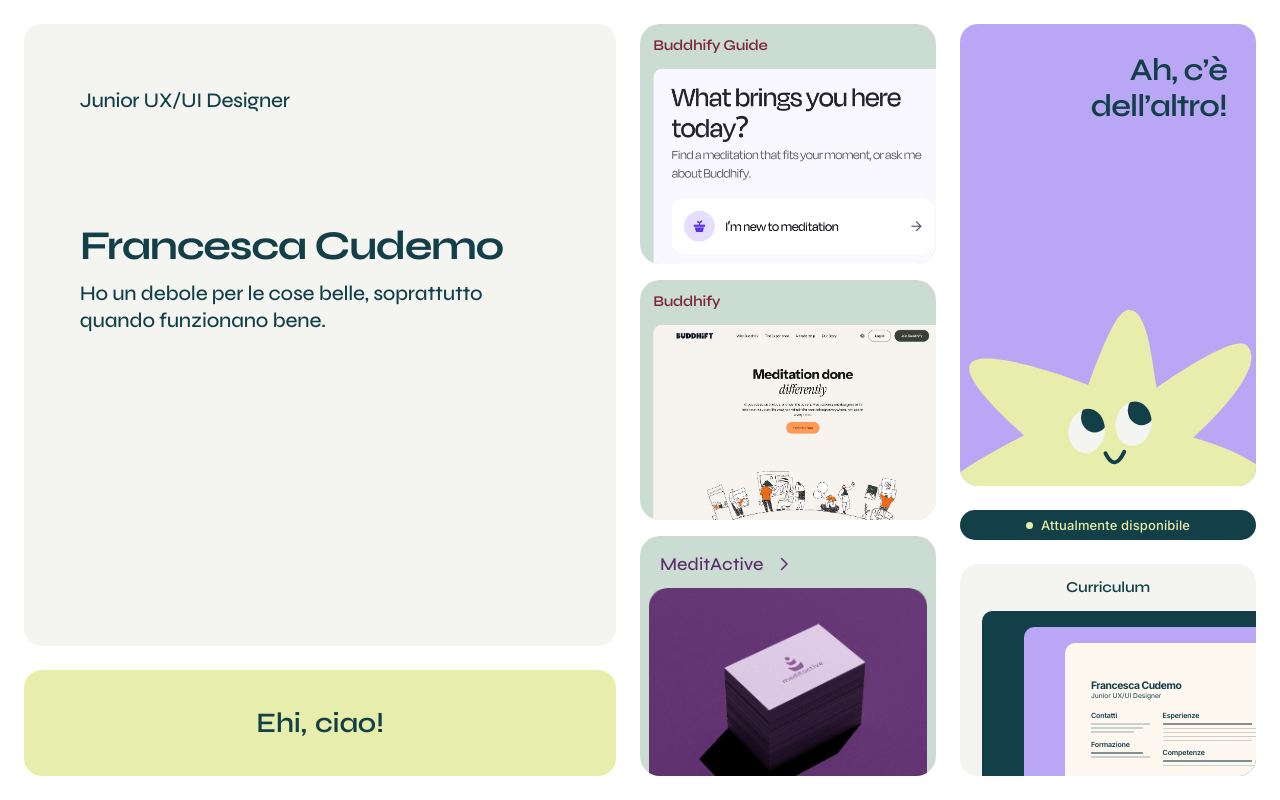
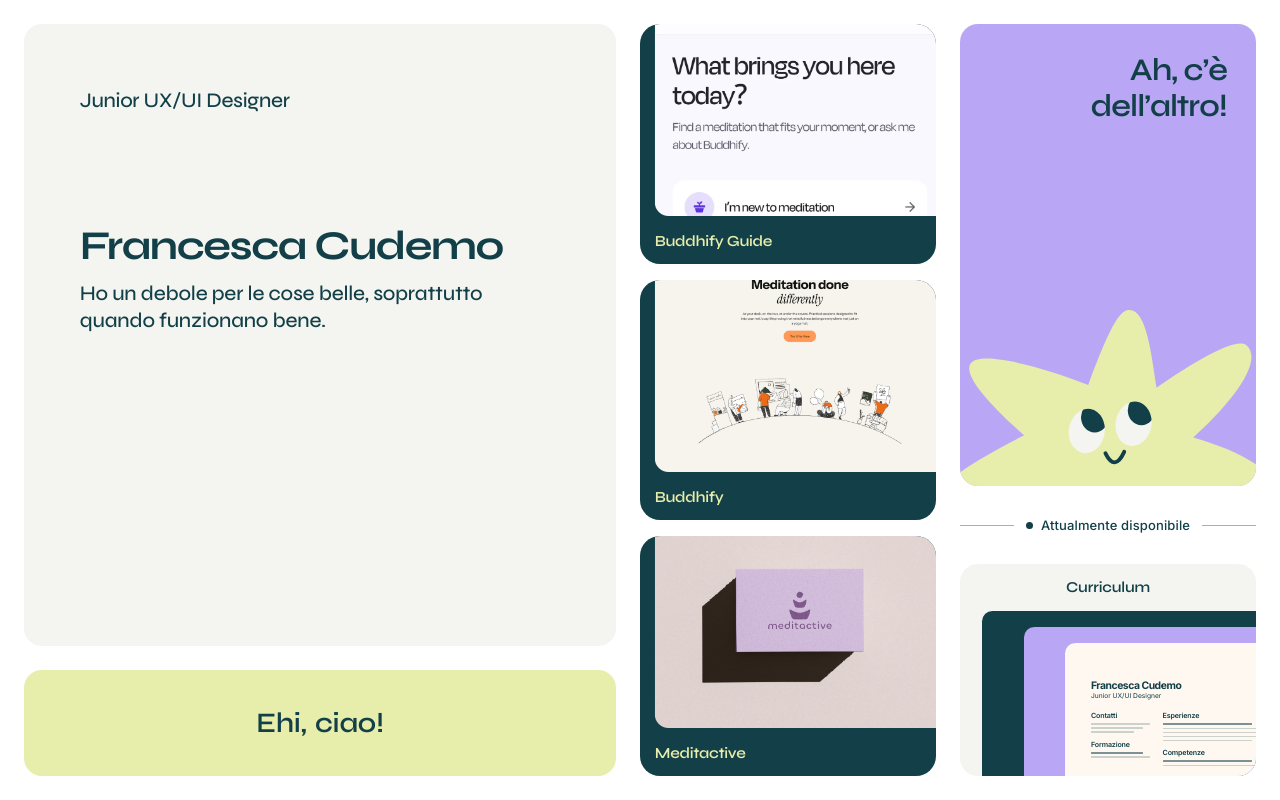
Before and after one commit to francescacudemo-tech/portfolio-html-css, a website: page index.html in a window 1280 px wide. Drawn offline with nearby package versions, Linux system fonts and the light colour scheme.

Commit message:
Case study con effetto Offset e nuove cover, indicatore di disponibilità editoriale
Co-Authored-By: Claude Opus 5.5 <noreply@anthropic.com>

```diff
--- a/index.html
+++ b/index.html
@@ -29,7 +29,7 @@
 
   <!-- Bootstrap 5 (solo CSS) + stili del sito compilati da Sass -->
   <link href="https://cdn.jsdelivr.net/npm/bootstrap@5.3.3/dist/css/bootstrap.min.css" rel="stylesheet">
-  <link href="css/main.css?v=36" rel="stylesheet">
+  <link href="css/main.css?v=39" rel="stylesheet">
 </head>
 <body class="home">
 
@@ -85,38 +85,35 @@
       </nav>
     </div>
 
-    <!-- Colonna 2: i tre case study.
-         MeditActive: copertina che scivola giù e rivela il titolo (scss/_case-cover.scss) -->
+    <!-- Colonna 2: i tre case study -->
     <div class="home-col home-col--projects">
-      <!-- BUDDHIFY GUIDE e BUDDHIFY: animazione "Offset Reveal"
+      <!-- CASE STUDY: animazione "Offset", uguale per le tre card
            (stili in scss/_offset-card.scss, solo CSS) -->
-      <article class="card-box card-2-1 offset offset--guide">
+      <article class="card-box card-2-1 offset">
         <a class="offset__link" href="case-studies/buddhify-guide.html">
           <span class="offset__art">
-            <img src="assets/img/progetti/buddhify-guide-offset.png" width="1170" height="1257" alt="">
+            <img src="assets/img/progetti/buddhify-guide-offset.webp" width="916" height="1983" alt="">
           </span>
           <h2 class="offset__title">Buddhify Guide</h2>
         </a>
       </article>
 
-      <article class="card-box card-2-2 offset offset--web">
+      <article class="card-box card-2-2 offset">
         <a class="offset__link" href="https://francesca-cudemo.framer.website/case-studies/buddhify-redesign" target="_blank" rel="noopener">
           <span class="offset__art">
-            <img src="assets/img/progetti/buddhify-cover.png" width="1005" height="969" loading="lazy" alt="">
+            <img src="assets/img/progetti/buddhify-offset.webp" width="2000" height="1928" loading="lazy" alt="">
           </span>
           <h2 class="offset__title">Buddhify</h2>
         </a>
       </article>
 
-      <article class="card-box card-2-3 case-cover case-cover--meditactive">
-        <h2 class="case-cover__title">
-          <a class="case-cover__link stretched-link" href="https://francesca-cudemo.framer.website/case-studies/meditactive" target="_blank" rel="noopener">MeditActive</a>
-          <svg class="case-cover__chevron" viewBox="0 0 20 20" width="20" height="20" aria-hidden="true" focusable="false">
-            <path d="M7.5 4.5 13 10l-5.5 5.5" fill="none" stroke="currentColor" stroke-width="1.5" stroke-linecap="round" stroke-linejoin="round"/>
-          </svg>
-        </h2>
-        <img class="case-cover__image" src="assets/img/progetti/meditactive-cover.webp" width="2000" height="1500" loading="lazy"
-             alt="Una pila di biglietti da visita lilla con il logo MeditActive">
+      <article class="card-box card-2-3 offset">
+        <a class="offset__link" href="https://francesca-cudemo.framer.website/case-studies/meditactive" target="_blank" rel="noopener">
+          <span class="offset__art offset__art--center">
+            <img src="assets/img/progetti/meditactive-offset.webp" width="2000" height="1500" loading="lazy" alt="">
+          </span>
+          <h2 class="offset__title">Meditactive</h2>
+        </a>
       </article>
     </div>
 
--- a/scss/_case-cover.scss
+++ /dev/null
@@ -1,182 +0,0 @@
-// ============================================================
-// Case study con copertina che scivola (Buddhify Guide, Buddhify, MeditActive)
-//
-// Due livelli nello stesso contenitore:
-//  1. sotto: fondo viola scuro con titolo e chevron
-//  2. sopra: la copertina (mockup Figma), che a riposo copre tutta la card
-//
-// All'hover (o al focus da tastiera) la copertina scende di 52px e si
-// riduce al 94% partendo dal centro del bordo superiore: scivola dentro
-// il contenitore come una cartolina in una busta e scopre il titolo.
-// Senza hover (touch) o con movimento ridotto, il titolo resta visibile.
-// Nessun JavaScript: solo transform e transition.
-// ============================================================
-@use 'variables' as *;
-
-// Colore del livello sotto, uno per progetto (dalle rispettive identità)
-// e colore di titolo e chevron
-$cover-bg-meditactive: #cbddd2;    // MeditActive: fondo case study
-$cover-ink-meditactive: #5a2e6b;
-
-// Misure del progetto
-$cover-radius: 20px;
-$cover-pad-top: 16px;
-$cover-pad-x: 20px;
-$cover-line: 24px;                                  // line-height del titolo
-$cover-gap: 12px;                                   // tra titolo e copertina
-$cover-shift: $cover-pad-top + $cover-line + $cover-gap; // = 52px
-$cover-scale: 0.94;
-$cover-duration: 450ms;
-$cover-ease: cubic-bezier(0.22, 1, 0.36, 1);
-
-// Stato "aperto": copertina abbassata e ridotta, fondo colorato visibile
-@mixin cover-open {
-  background-color: var(--cover-bg);
-  transition-delay: 0s;             // il fondo compare subito
-
-  .case-cover__image {
-    transform: translateY($cover-shift) scale($cover-scale);
-  }
-
-  .case-cover__chevron {
-    transform: translateX(2px);
-  }
-}
-
-.case-cover {
-  position: relative;
-  overflow: hidden;                 // nasconde la parte di copertina che esce in basso
-  border-radius: $cover-radius;
-  isolation: isolate;               // overflow + radius affidabili anche durante il transform
-
-  // A riposo il fondo colorato non c'è: così lungo la curva degli angoli
-  // non affiora nemmeno un filo di colore sotto la copertina.
-  // Quando la card si chiude, il fondo sparisce solo dopo che la
-  // copertina è tornata su (stessa durata dell'animazione).
-  background-color: transparent;
-  transition: background-color 0s $cover-duration;
-
-  // Sotto 810px le card si impilano: proporzione compatta (335 × 200)
-  @media (max-width: $bp-home - 1px) {
-    height: auto;
-    aspect-ratio: 335 / 200;
-  }
-
-  // ---------- Livello sotto: titolo + chevron ----------
-  // Resta nel flusso (non posizionato): così il link "stretched"
-  // si estende all'intera card e non solo alla riga del titolo
-  &__title {
-    display: flex;
-    align-items: center;
-    gap: 8px;
-    margin: 0;
-    padding: $cover-pad-top $cover-pad-x 0;
-    font-family: $font-display;
-    font-size: 18px;
-    font-weight: 500;
-    line-height: $cover-line;
-    letter-spacing: 0;
-    white-space: nowrap;            // il titolo resta su una riga (la discesa è di 52px)
-    color: var(--cover-ink);
-
-    // Colonne strette (810–1023px, card larga circa 180–240px):
-    // testo e margini un po' più piccoli perché titolo e chevron stiano su una riga.
-    // L'altezza della riga resta 24px, quindi la discesa resta 52px.
-    @media (min-width: $bp-home) and (max-width: 1023px) {
-      padding-left: 16px;
-      padding-right: 16px;
-      font-size: 16px;
-    }
-  }
-
-  &__link {
-    color: inherit;
-    text-decoration: none;
-
-    &:hover {
-      color: inherit;
-    }
-
-    // L'area cliccabile (stretched-link) sta sopra la copertina
-    &::after {
-      z-index: 2;
-    }
-
-    // Il focus è disegnato sulla card intera (vedi :focus-within sotto)
-    &:focus-visible {
-      outline: none;
-    }
-  }
-
-  &__chevron {
-    flex: none;
-    width: 20px;
-    height: 20px;
-    color: var(--cover-ink);
-    transition: transform $cover-duration $cover-ease;
-    transition-delay: 60ms;         // arriva un istante dopo la copertina
-  }
-
-  // ---------- Livello sopra: copertina ----------
-  &__image {
-    position: absolute;
-    inset: 0;
-    z-index: 1;
-    width: 100%;
-    height: 100%;
-    max-width: none;
-    margin: 0;
-    padding: 0;
-    object-fit: cover;              // riempie la card senza deformarsi
-    border-radius: $cover-radius;   // uguale al contenitore
-    transform: translateY(0) scale(1); // a riposo: copertina al 100%
-    transform-origin: 50% 0;        // centro del bordo superiore
-    transition: transform $cover-duration $cover-ease;
-    will-change: transform;
-  }
-
-  // ---------- Interazione ----------
-  // Mouse: la copertina scivola solo al passaggio
-  @media (hover: hover) and (pointer: fine) {
-    &:hover {
-      @include cover-open;
-    }
-  }
-
-  // Tastiera: stesso movimento + anello di focus sulla card intera
-  &:focus-within {
-    @include cover-open;
-    outline: 2px solid var(--cover-focus, var(--cover-bg));
-    outline-offset: 3px;
-  }
-
-  // Touch e dispositivi senza hover: titolo e chevron sempre visibili
-  @media (hover: none), (pointer: coarse) {
-    @include cover-open;
-  }
-
-  // Movimento ridotto: nessuna animazione, titolo sempre visibile
-  @media (prefers-reduced-motion: reduce) {
-    @include cover-open;
-
-    .case-cover__image,
-    .case-cover__chevron {
-      transition: none;
-    }
-  }
-}
-
-// ---------- Varianti per progetto ----------
-// Sfondo chiaro: l'anello di focus usa il colore del titolo (contrasto ≥ 3:1)
-.case-cover--meditactive {
-  --cover-bg: #{$cover-bg-meditactive};
-  --cover-ink: #{$cover-ink-meditactive};
-  --cover-focus: #{$cover-ink-meditactive};
-}
-
-// Tema scuro: l'anello di focus deve staccarsi dal fondo scuro
-@media (prefers-color-scheme: dark) {
-  .case-cover:focus-within {
-    outline-color: $id-periwinkle;
-  }
-}
--- a/scss/_offset-card.scss
+++ b/scss/_offset-card.scss
@@ -1,37 +1,42 @@
 // ============================================================
-// Case study Buddhify Guide e Buddhify: "Offset Reveal"
-// (riferimento: offset-reveal-24-54-prototipo.html)
+// Card dei case study (Buddhify Guide, Buddhify, Meditactive):
+// effetto "Offset", identico per le tre card e per i due temi.
 //
-// Immersive crop: il visual parte a 24px dall'alto e da sinistra
-// ed esce dalla card a destra e in basso (ritaglio intenzionale).
-// All'hover / focus da tastiera (500ms, stesso easing del prototipo):
-//  - il visual scende di 30px e va a sinistra di 8px, senza scala
-//    (posizione finale: 54px dall'alto, 16px da sinistra)
-//  - il titolo compare in alto a sinistra (16px), +120ms
+// Default: la cover occupa tutta la card (full-bleed, object-fit:
+// cover, nessuna cornice né padding); nessun titolo visibile.
+// All'hover / focus da tastiera (650ms):
+//  - la cover si sposta in diagonale in alto a destra
+//    (translate(4%, -19%) scale(0.98)), resta ritagliata nella card
+//    e arrotonda l'angolo in basso a sinistra
+//  - sotto si scopre il fondo Petrol Ink; il titolo è Matcha
+//  - il nome del progetto sale dal basso e compare (+90ms)
 // Al mouse out tutto torna fluido nella posizione iniziale.
-//
-// Misure in cqw riferite alla card di riferimento da 356px:
-// 24px = 6.741573cqw, 30px = 8.426966cqw, 8px = 2.247191cqw,
-// 16px = 4.494382cqw, 18px = 5.05618cqw.
-// Touch: stato aperto fisso (titolo visibile, nessuna sovrapposizione).
+// Touch: stato aperto fisso, così il titolo resta leggibile.
 // Movimento ridotto: stessi stati, senza transizioni.
 // ============================================================
 @use 'variables' as *;
 
-$offset-ink: #7b263b;            // Dark cherry
-$offset-ink-dark: #e7edaa;       // matcha, per il focus su tema scuro
 $offset-ease: cubic-bezier(0.22, 1, 0.36, 1);
-$offset-radius: 20px;            // come le altre card dei case study
+$offset-duration: 650ms;
+$offset-title-delay: 90ms;
+$offset-radius: 20px;            // angolo esterno delle card (invariato)
+$offset-corner: 14px;            // angolo in basso a sinistra della cover all'hover
 
 @mixin offset-open {
+  .offset__link {
+    background-color: var(--petrol-ink);
+    transition-delay: 0s;            // il fondo compare subito
+  }
+
   .offset__art {
-    transform: translate(-2.247191cqw, 8.426966cqw);
+    border-bottom-left-radius: $offset-corner;
+    transform: translate(4%, -19%) scale(0.98);
   }
 
   .offset__title {
     opacity: 1;
     transform: none;
-    transition-delay: 120ms;
+    transition-delay: $offset-title-delay;
   }
 }
 
@@ -50,82 +55,82 @@ $offset-radius: 20px;            // come le altre card dei case study
     position: absolute;
     inset: 0;
     display: block;
-    overflow: hidden;
+    overflow: hidden;                // la cover resta ritagliata nella card
     isolation: isolate;
-    container-type: inline-size;
+    container-type: size;            // cqw e cqh riferiti alla card
     border-radius: inherit;
-    color: $offset-ink;
+    // A riposo niente fondo: lungo la curva degli angoli non affiora
+    // un filo di Petrol Ink sotto la cover. In chiusura sparisce solo
+    // dopo che la cover è tornata al suo posto.
+    background-color: transparent;
+    transition: background-color 0s $offset-duration;
+    color: var(--matcha);
     text-decoration: none;
     -webkit-tap-highlight-color: transparent;
 
     &:hover {
-      color: $offset-ink;
+      color: var(--matcha);
     }
 
     &:focus-visible {
-      outline: 2px solid $offset-ink;   // contrasto ≥ 3:1 sul fondo bianco
+      outline: 2px solid var(--petrol-ink);
       outline-offset: 4px;
 
       @media (prefers-color-scheme: dark) {
-        outline-color: $offset-ink-dark;
+        outline-color: var(--matcha);  // su fondo scuro serve un colore chiaro
       }
     }
   }
 
-  // ---------- Visual ----------
+  // ---------- Cover ----------
   &__art {
     position: absolute;
-    top: 6.741573cqw;
-    left: 6.741573cqw;
+    inset: 0;
     display: block;
-    width: 101.123596cqw;            // più largo della card: ritaglio a destra
     overflow: hidden;
-    border-radius: 2.808989cqw 0 0 0;
+    border-radius: 0;
     pointer-events: none;
-    transition: transform 500ms $offset-ease;
+    transition:
+      transform $offset-duration $offset-ease,
+      border-radius $offset-duration $offset-ease;
 
     img {
       display: block;
       width: 100%;
+      height: 100%;
       max-width: none;
-      height: auto;                  // proporzioni originali, nessuna deformazione
+      object-fit: cover;             // riempie la card senza deformare
+      object-position: top center;   // interfacce: si vede la parte alta
     }
-  }
 
-  // Buddhify: fondo della homepage sotto gli angoli trasparenti del PNG
-  &--web &__art {
-    min-height: 100%;
-    background-color: #f7f3ee;
+    &--center img {
+      object-position: center;       // mockup: soggetto al centro
+    }
   }
 
   // ---------- Titolo ----------
   &__title {
     position: absolute;
-    top: 4.494382cqw;
-    left: 4.494382cqw;
+    left: 5%;
+    right: 5%;
+    bottom: 0;
+    display: flex;
+    align-items: center;
+    height: 19%;                     // la fascia Matcha scoperta dalla cover
     margin: 0;
-    color: $offset-ink;
+    color: var(--matcha);
     font-family: $font-display;
-    font-size: max(14px, 5.05618cqw);  // 18px sulla card di riferimento, leggibile anche se stretta
+    font-size: max(14px, min(5.2cqw, 10cqh));
     font-weight: 600;
-    line-height: 1.2;
+    line-height: 1.1;
     letter-spacing: -0.02em;
     white-space: nowrap;
     opacity: 0;
-    transform: translateY(4px);
+    transform: translateY(35%);
     pointer-events: none;
     transition:
-      opacity 280ms ease,
-      transform 450ms $offset-ease;
-  }
-
-  // ---------- Colori ----------
-  &--guide {
-    background-color: #cbddd2;       // fondo case study
-  }
-
-  &--web {
-    background-color: #cbddd2;       // fondo case study
+      opacity 400ms ease,
+      transform $offset-duration $offset-ease;
   }
 
   // ---------- Apertura ----------
@@ -146,6 +151,7 @@ $offset-radius: 20px;            // come le altre card dei case study
 
   // Movimento ridotto: stessi stati, senza animazione
   @media (prefers-reduced-motion: reduce) {
+    .offset__link,
     .offset__art,
     .offset__title {
       transition: none;
--- a/scss/_status-pill.scss
+++ b/scss/_status-pill.scss
@@ -1,20 +1,25 @@
 // ============================================================
 // Indicatore di disponibilità (colonna 3, tra About e Curriculum)
 //
-// Barra sottile da 30px (altezza di .card-3-2 in _home.scss):
-// fondo Petrol Ink, pallino e testo Matcha, centrati. Statica.
+// Composizione editoriale, nessun contenitore:
+//   linea — pallino — "Attualmente disponibile" — linea
+// Le due linee (1px, opacità 40%) si dividono in parti uguali lo
+// spazio libero, così sono lunghe uguali e arrivano ai bordi.
+// Pallino e testo al 100%: 8px tra pallino e testo, 12px tra il
+// gruppo e le linee. Altezza 30px (da .card-3-2 in _home.scss).
+// Tema chiaro: Petrol Ink. Tema scuro: Matcha (prefers-color-scheme,
+// come il resto della homepage). Statica: non è un pulsante.
 // ============================================================
 @use 'variables' as *;
 
 .status-pill {
   display: flex;
   align-items: center;
-  justify-content: center;
-  gap: 8px;
   margin: 0;                       // è un <p>: niente margine di Bootstrap
-  padding: 0 12px;
-  background-color: var(--petrol-ink);  // sostituisce il grigio della card vuota
-  color: var(--matcha);
+  padding: 0;
+  border-radius: 0;
+  background-color: transparent;   // niente grigio della card vuota
+  color: var(--petrol-ink);
   font-family: $font-sans;
   font-size: 13px;
   font-weight: 500;
@@ -22,10 +27,34 @@
   letter-spacing: 0.01em;
   white-space: nowrap;
 
+  @media (prefers-color-scheme: dark) {
+    color: var(--matcha);
+  }
+
+  // Linee ai lati
+  &::before,
+  &::after {
+    content: '';
+    flex: 1 1 0;
+    min-width: 0;
+    height: 1px;
+    background-color: currentColor;
+    opacity: 0.4;
+  }
+
+  &::before {
+    margin-right: 12px;
+  }
+
+  &::after {
+    margin-left: 12px;
+  }
+
   &__dot {
     flex: none;
     width: 7px;
     height: 7px;
+    margin-right: 8px;
     border-radius: 50%;
     background-color: currentColor;
   }
--- a/scss/main.scss
+++ b/scss/main.scss
@@ -11,7 +11,6 @@
 @use 'layout' as *;
 @use 'components' as *;
 @use 'home' as *;
-@use 'case-cover' as *;
 @use 'hello-bar' as *;
 @use 'cv-cover' as *;
 @use 'offset-card' as *;
```
Also changed, not shown: case-studies/buddhify-guide.html (+1 -1 lines), contattami.html (+1 -1 lines), cv.html (+1 -1 lines), assets/img/progetti/buddhify-guide-offset.webp (added), assets/img/progetti/buddhify-offset.webp (added), assets/img/progetti/meditactive-offset.webp (added), css/main.css.
